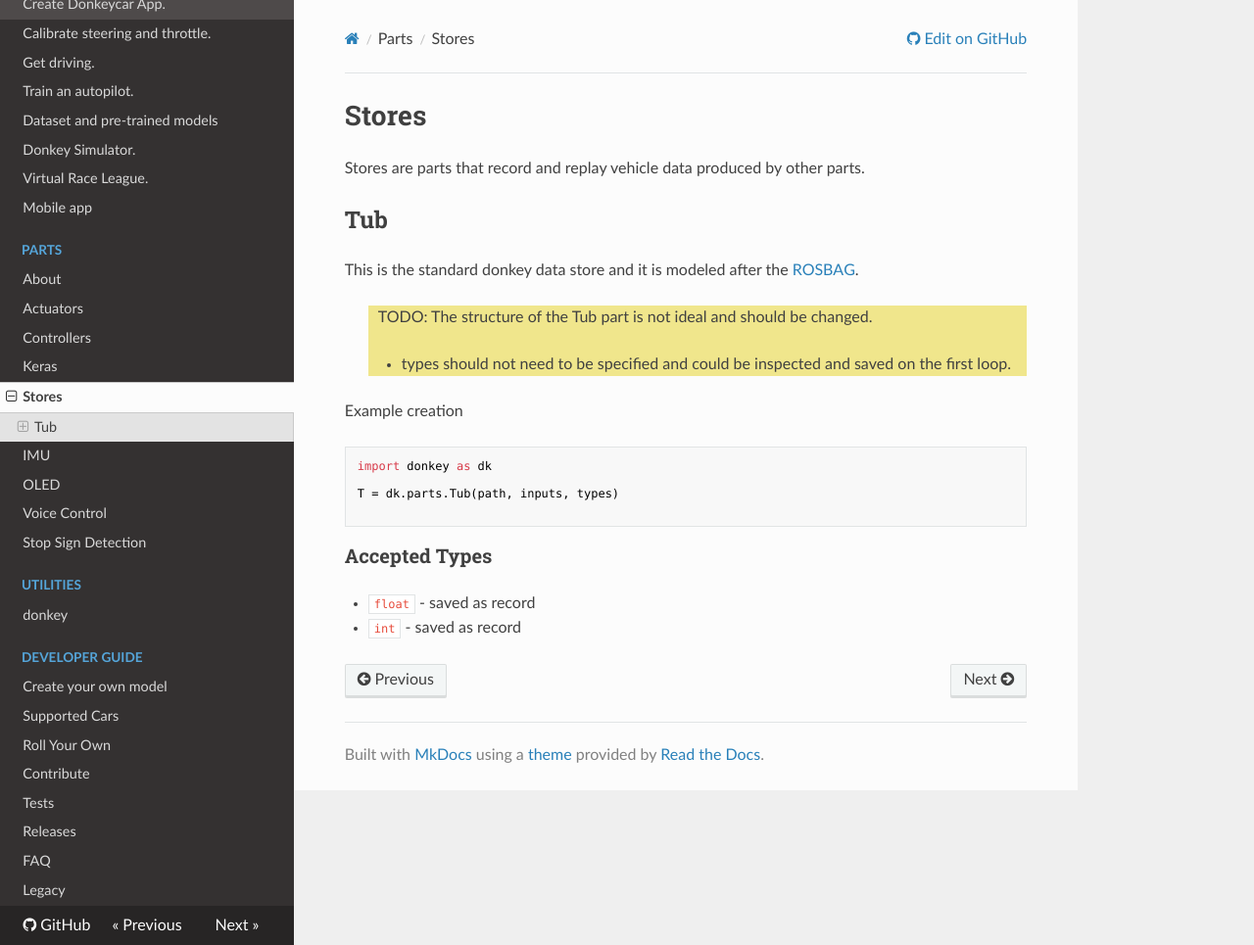
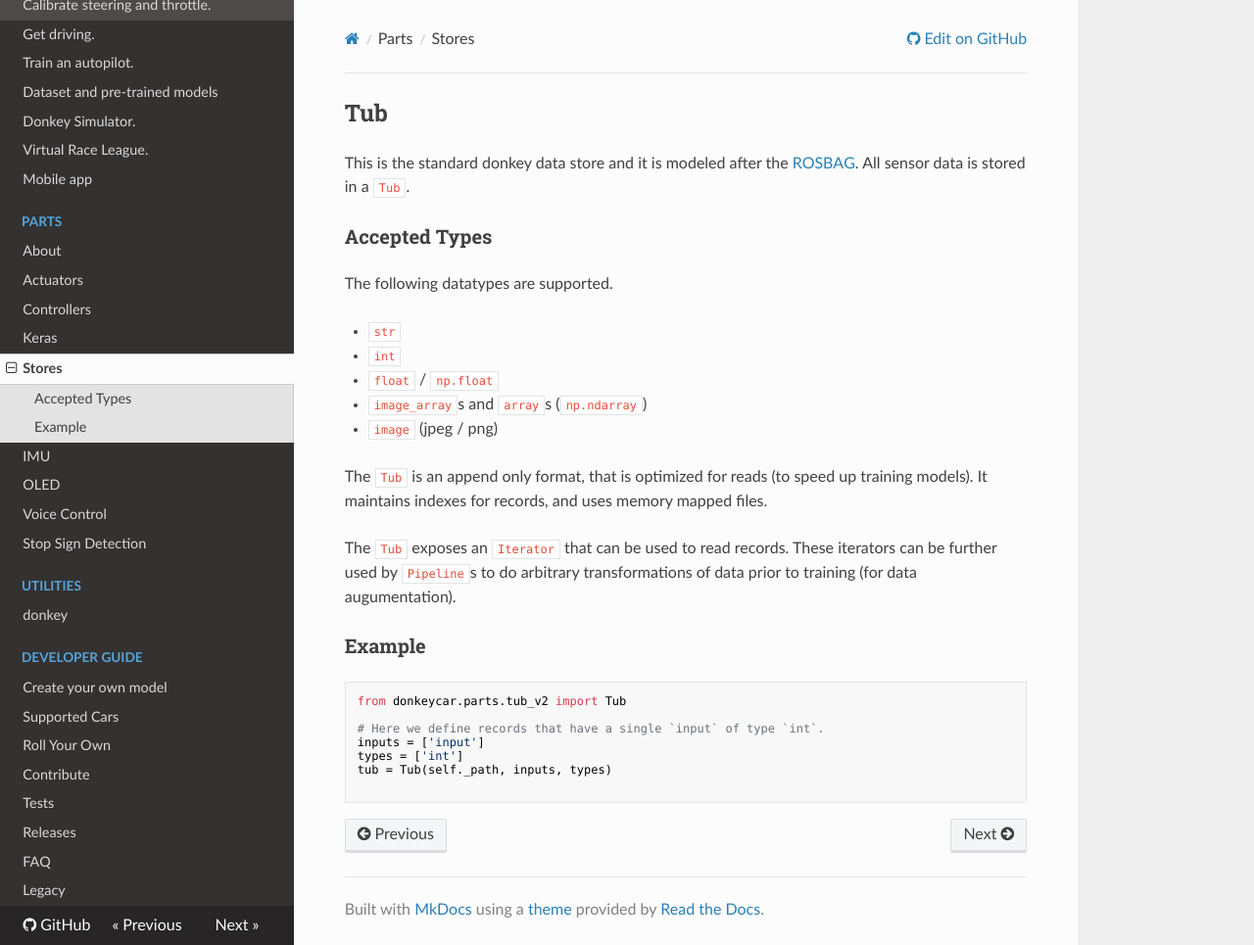
Before and after one commit to autorope/donkeydocs, an MkDocs documentation site: the page built from docs/parts/stores.md, in a window 1280 px wide and 965 px high. Shown: the whole window at 98% size. Built offline with MkDocs 1.6.1, drawn with Linux system fonts in a browser that asks for light colours; nearby versions of some CDN libraries; old or Windows-style settings are respelled for this version of MkDocs.

Commit message:
Update documentation about the Tub format

````diff
--- a/docs/parts/stores.md
+++ b/docs/parts/stores.md
@@ -1,27 +1,31 @@
-# Stores
-
-Stores are parts that record and replay vehicle data produced by other parts.
-
 ## Tub
 
 This is the standard donkey data store and it is modeled after the [ROSBAG](http://wiki.ros.org/rosbag).
-
-> TODO: The structure of the Tub part is not ideal and should be changed.
-
-
-> * types should not need to be specified and could be inspected and saved
-on the first loop.
-
-Example creation
-
-```python
-import donkey as dk
-
-T = dk.parts.Tub(path, inputs, types)
-
-```
+All sensor data is stored in a `Tub`.
 
 ### Accepted Types
 
-* `float` - saved as record
-* `int` - saved as record
+The following datatypes are supported.
+
+* `str`
+* `int`
+* `float` / `np.float`
+* `image_array`s and `array`s (`np.ndarray`)
+* `image` (jpeg / png)
+
+The `Tub` is an append only format, that is optimized for reads (to speed up training models).
+It maintains indexes for records, and uses memory mapped files.
+
+The `Tub` exposes an `Iterator` that can be used to read records. These iterators can be further used by `Pipeline`s to do arbitrary transformations of data prior to training (for data augumentation).
+
+### Example
+
+```python
+from donkeycar.parts.tub_v2 import Tub
+
+# Here we define records that have a single `input` of type `int`.
+inputs = ['input']
+types = ['int']
+tub = Tub(self._path, inputs, types)
+
+```
````
